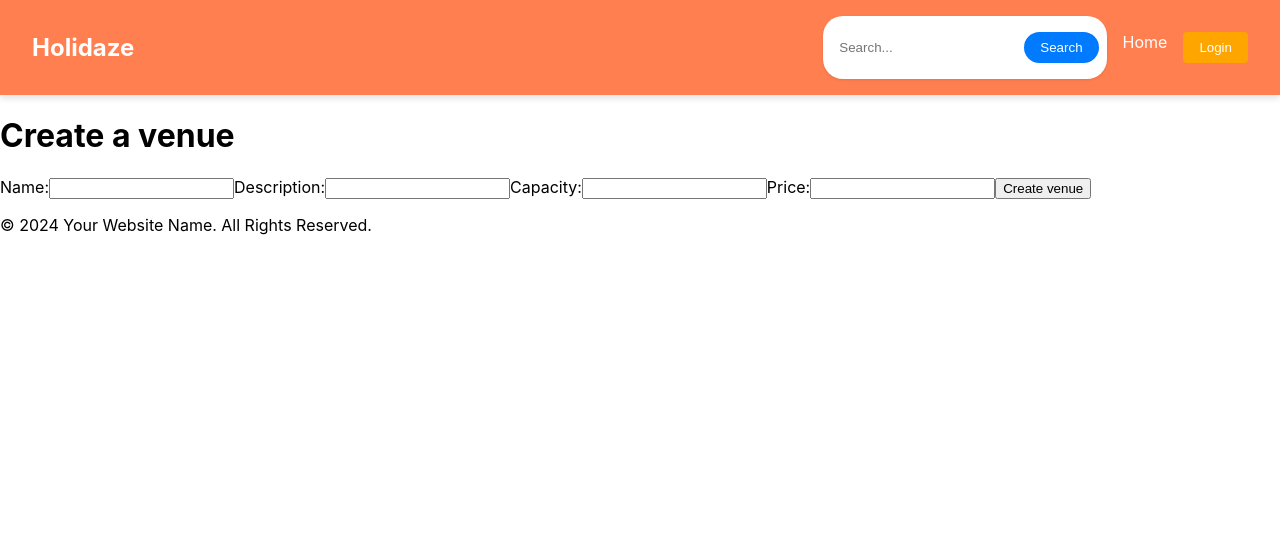
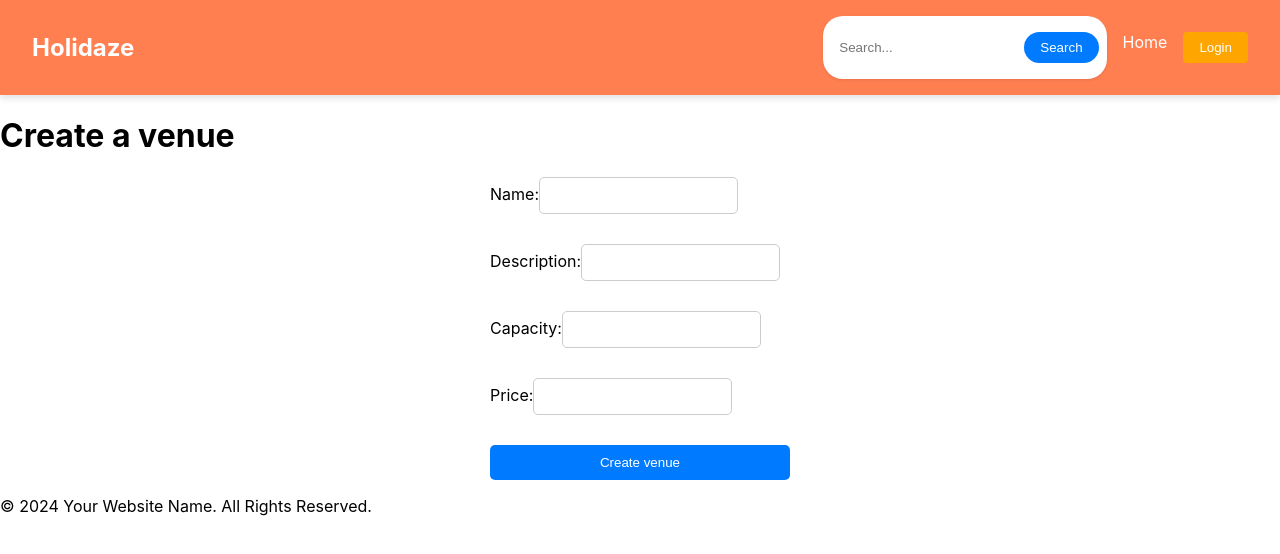
Before and after one commit to 20AndersDev/Project-Exam-2, a React (Create React App) app in the folder project-exam-2/: page /CreateVenue in a window 1280 px wide. Shown: the top 554 px of the page. Built offline with nearby package versions, Linux system fonts and the light colour scheme.

Commit message:
using usenavigate to fix redirecting in netlify

```diff
--- a/project-exam-2/src/components/CreateVenue/index.jsx
+++ b/project-exam-2/src/components/CreateVenue/index.jsx
@@ -1,6 +1,37 @@
+import styled from "styled-components";
 import { create_venue } from "../../Shared/Api";
 import { useState } from "react";
 
+const Form = styled.form`
+  display: flex;
+  flex-direction: column;
+  width: 300px;
+  margin: 0 auto;
+`;
+
+const Label = styled.label`
+  margin-bottom: 10px;
+`;
+
+const Input = styled.input`
+  padding: 10px;
+  margin-bottom: 20px;
+  border-radius: 5px;
+  border: 1px solid #ccc;
+`;
+
+const Button = styled.button`
+  padding: 10px 20px;
+  background-color: #007bff;
+  color: #fff;
+  border: none;
+  border-radius: 5px;
+  cursor: pointer;
+
+  &:hover {
+    background-color: #0056b3;
+  }
+`;
 async function postVenue(url, formData) {
   try {
     const response = await fetch(url, {
@@ -29,21 +60,21 @@ function CreateVenue() {
   const [formData, setFormData] = useState({
     name: "",
     description: "",
-    maxGuests: null, // Initialize as null or an empty string
-    price: null, // Initialize as null or an empty string
+    maxGuests: null,
+    price: null,
   });
 
   const handleChange = (event) => {
     const { name, value } = event.target;
     setFormData((prevState) => ({
       ...prevState,
-      [name]: value.trim(), // Remove leading and trailing spaces
+      [name]: value.trim(),
     }));
   };
 
   const handleSubmit = async (event) => {
     event.preventDefault();
-    // Convert maxGuests and price to numbers
+
     const numMaxGuests =
       formData.maxGuests !== null ? Number(formData.maxGuests) : null;
     const numPrice = formData.price !== null ? Number(formData.price) : null;
@@ -55,47 +86,45 @@ function CreateVenue() {
   };
 
   return (
-    <div>
-      <form onSubmit={handleSubmit}>
-        <label>
+    <Form onSubmit={handleSubmit}>
+      <Label>
         Name:
-          <input
+        <Input
           type="text"
           name="name"
           value={formData.name}
           onChange={handleChange}
         />
-        </label>
-        <label>
+      </Label>
+      <Label>
         Description:
-          <input
+        <Input
           type="text"
           name="description"
           value={formData.description}
           onChange={handleChange}
         />
-        </label>
-        <label>
+      </Label>
+      <Label>
         Capacity:
-          <input
+        <Input
           type="number"
           name="maxGuests"
           value={formData.maxGuests}
           onChange={handleChange}
         />
-        </label>
-        <label>
+      </Label>
+      <Label>
         Price:
-          <input
+        <Input
           type="number"
           name="price"
           value={formData.price}
           onChange={handleChange}
         />
-        </label>
-        <button type="submit">Create venue</button>
-      </form>
-    </div>
+      </Label>
+      <Button type="submit">Create venue</Button>
+    </Form>
   );
 }
 
--- a/project-exam-2/src/components/Login/index.jsx
+++ b/project-exam-2/src/components/Login/index.jsx
@@ -2,6 +2,7 @@ import { login_user } from "../../Shared/Api";
 import { useState } from "react";
 import styled from "styled-components";
 import { Link } from "react-router-dom";
+import { useNavigate } from "react-router-dom";
 
 // Styled Components
 const LoginContainer = styled.div`
@@ -76,7 +77,7 @@ const RegisterLink = styled.p`
   }
 `;
 
-async function loginUser(url, formData) {
+async function loginUser(url, formData, navigate) {
   try {
     const response = await fetch(url, {
       method: "POST",
@@ -92,7 +93,7 @@ async function loginUser(url, formData) {
       localStorage.setItem("token", data.data.accessToken);
       localStorage.setItem("name", JSON.stringify(data.data.name));
       localStorage.setItem("VenueManager", data.data.venueManager);
-      window.location.href = "/HomePage";
+      navigate("/HomePage"); // Redirect to /HomePage
     } else {
       console.log("User not logged in");
     }
@@ -107,6 +108,8 @@ function LoginForm() {
     password: "",
   });
 
+  const navigate = useNavigate();
+
   const handleChange = (event) => {
     const { name, value } = event.target;
     setFormData((prevFormData) => ({
@@ -117,7 +120,7 @@ function LoginForm() {
 
   const handleSubmit = async (event) => {
     event.preventDefault();
-    await loginUser(login_user, formData);
+    await loginUser(login_user, formData, navigate);
   };
 
   return (
```
Lines whose indentation alone changed are shown as unchanged.
